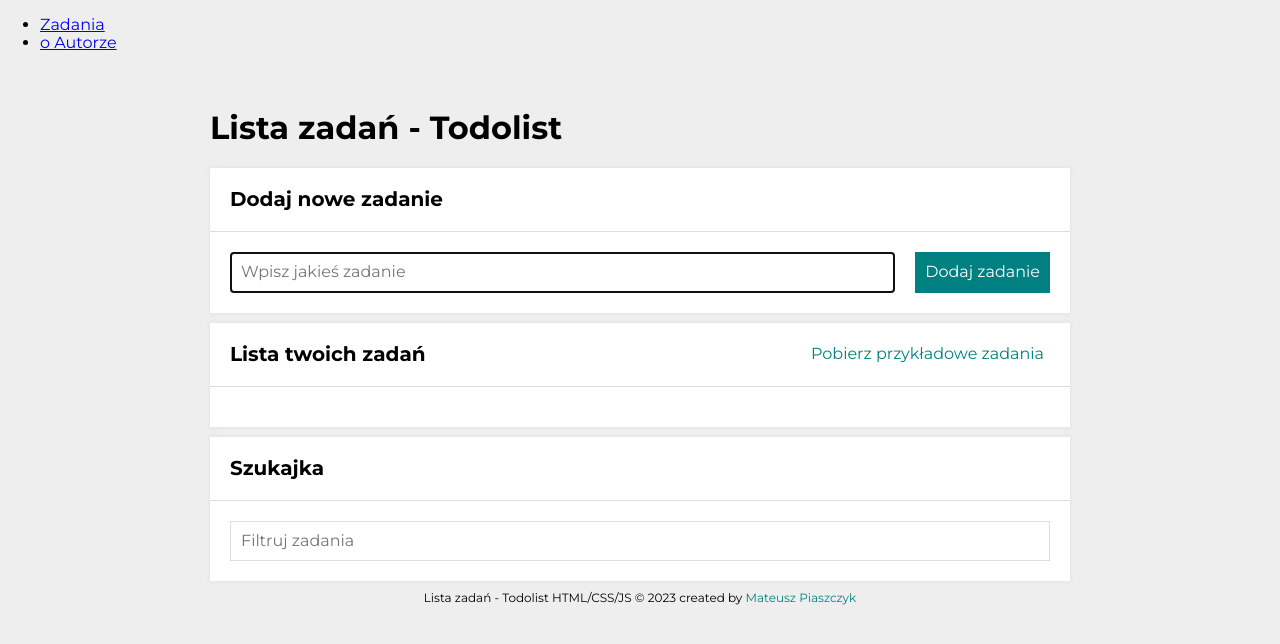
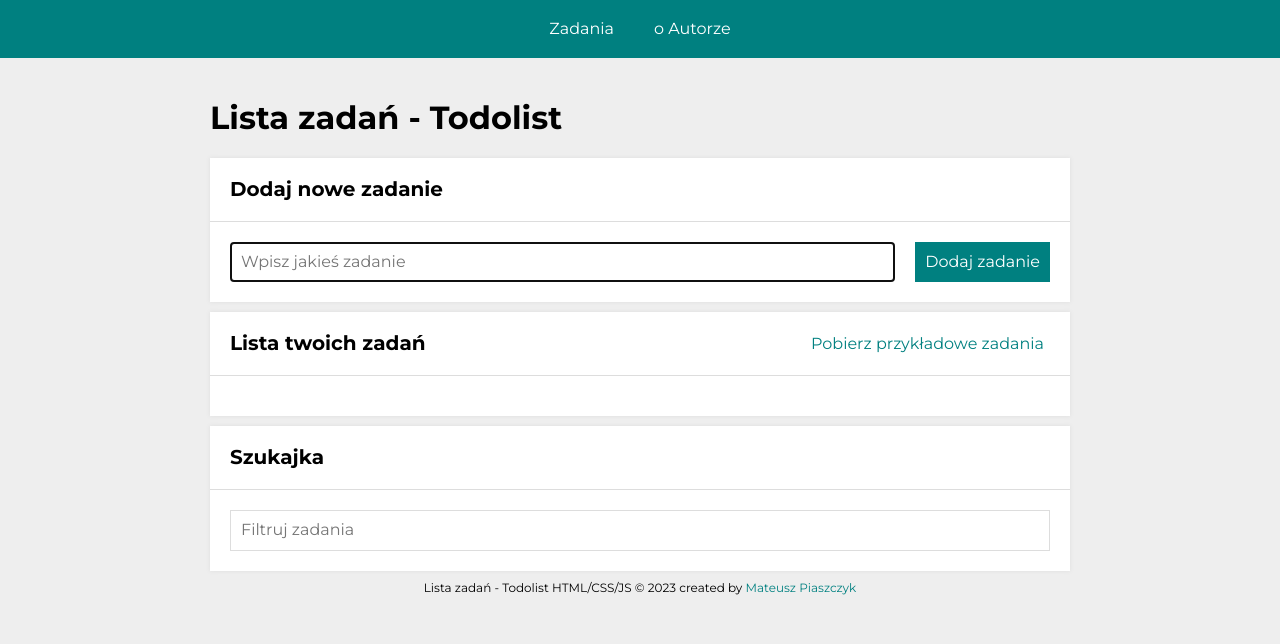
Before and after one commit to MateuszPiaszczyk/todo-list-react, a React (Create React App) app: page /#/zadania in a window 1280 px wide. Shown: the top 644 px of the page. Built offline with nearby package versions, Linux system fonts and the light colour scheme.

Commit message:
Navigation routes and AuthorPage added

```diff
--- a/src/App.js
+++ b/src/App.js
@@ -2,32 +2,26 @@ import { HashRouter, NavLink, Redirect, Route, Switch } from "react-router-dom";
 import AuthorPage from "./features/author/AuthorPage";
 import TasksPage from "./features/tasks/TasksPage";
 import TaskPage from "./features/tasks/TaskPage";
+import { toAuthor, toTask, toTasks } from "./routes";
+import Navigation from "./Navigation";
+
 
 export default () => (
     <HashRouter>
-    <nav>
-        <ul>
-            <li>
-                <NavLink activeClassName="active" to="/zadania">Zadania</NavLink>
-            </li>
-            <li>
-                <NavLink activeClassName="active" to="/autor">o Autorze</NavLink>
-            </li>
-        </ul>
+    <Navigation />
         <Switch>
-        <Route path="/zadania/:id">
+        <Route path={toTask()}>
             <TaskPage/>
             </Route>
-            <Route path="/zadania">
+            <Route path={toTasks()}>
             <TasksPage/>
             </Route>
-            <Route path="/autor">
+            <Route path={toAuthor()}>
             <AuthorPage/>
             </Route>
             <Route path="/">
-                <Redirect to="/zadania" />
+                <Redirect to={toTasks()} />
             </Route>
         </Switch>
-    </nav>
     </HashRouter>
 );
--- /dev/null
+++ b/src/Navigation/index.js
@@ -0,0 +1,21 @@
+import { toAuthor, toTasks } from "../routes";
+import { Item, List, StyledNavigation, StyledNavLink } from "./styled";
+
+export default () => {
+    return (
+        <StyledNavigation>
+            <List>
+                <Item>
+                    <StyledNavLink to={toTasks()}>
+                        Zadania
+                    </StyledNavLink>
+                </Item>
+                <Item>
+                    <StyledNavLink to={toAuthor()}>
+                        o Autorze
+                    </StyledNavLink>
+                </Item>
+            </List>
+        </StyledNavigation>
+    );
+};
--- /dev/null
+++ b/src/Navigation/styled.js
@@ -0,0 +1,32 @@
+import styled from "styled-components";
+import { NavLink } from "react-router-dom";
+
+export const StyledNavigation = styled.nav`
+  background: ${({ theme }) => theme.color.teal};
+  margin: 0;
+  padding: 0;
+`;
+export const StyledNavLink = styled(NavLink)`
+  color: ${({ theme }) => theme.color.white};
+  text-decoration: none;
+
+  &:hover {
+    border-bottom: 1px solid;
+  }
+
+  &:active {
+    font-weight: bold;
+  }
+`;
+
+export const List = styled.ul`
+  margin: 0;
+  padding: 0;
+  display: flex;
+  justify-content: center;
+  list-style: none;
+`;
+
+export const Item = styled.li`
+  margin: 20px;
+`;
--- a/src/features/author/AuthorPage.js
+++ b/src/features/author/AuthorPage.js
@@ -1,4 +1,5 @@
 import Container from "../../common/Container";
+import Footer from "../../common/Footer";
 import Header from "../../common/Header";
 import Section from "../../common/Section";
 
@@ -17,5 +18,10 @@ export default () => (
         </>
       }
     />
+    <Footer
+        footer="Lista zadań - Todolist HTML/CSS/JS &copy; 2023 created by"
+        link="https://github.com/MateuszPiaszczyk"
+        author=" Mateusz Piaszczyk"
+      />
   </Container>
 );
--- /dev/null
+++ b/src/routes.js
@@ -0,0 +1,4 @@
+export const toTasks = () => "/zadania";
+export const toAuthor = () => "/autor";
+
+export const toTask = ({ id } = { id: ":id" }) => `/zadania/${id}`;
```
